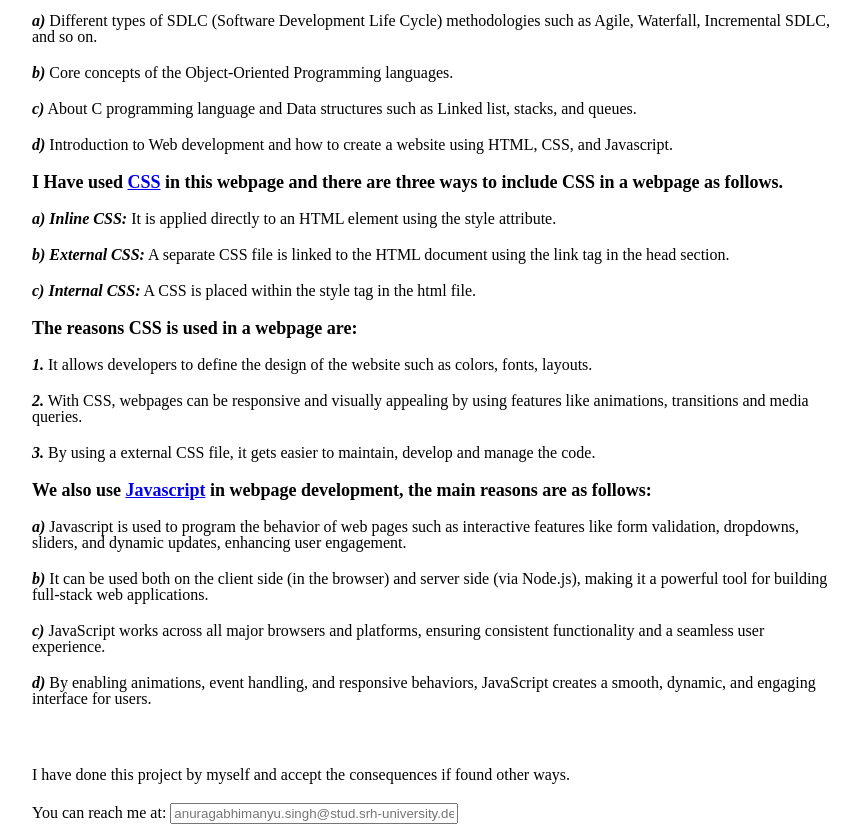
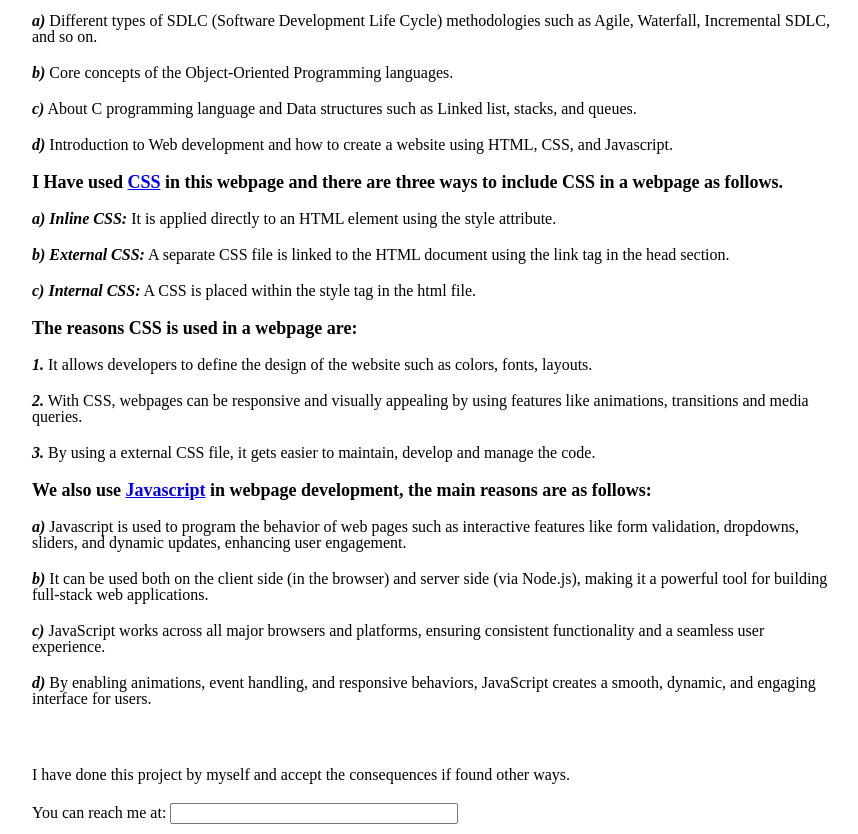
Before and after one commit to anurag082/Welcome, a plain HTML site: page index.html in a window 1280 px wide. Shown: the part 1362-2196 px from the top of the page, without its empty margins (208-1066 px from the left). Drawn offline with Linux system fonts and the light colour scheme.

Commit message:
removed placeholder

```diff
--- a/index.html
+++ b/index.html
@@ -163,7 +163,7 @@
 
             <section class="sixth-section common-section-style">
                 <p>I have done this project by myself and accept the consequences if found other ways.</p>
-                <p>You can reach me at: <input type="email" placeholder="anuragabhimanyu.singh@stud.srh-university.de"></p>
+                <p>You can reach me at: <input type="email"></p>
             </section>
         </div>
     </div>
```
